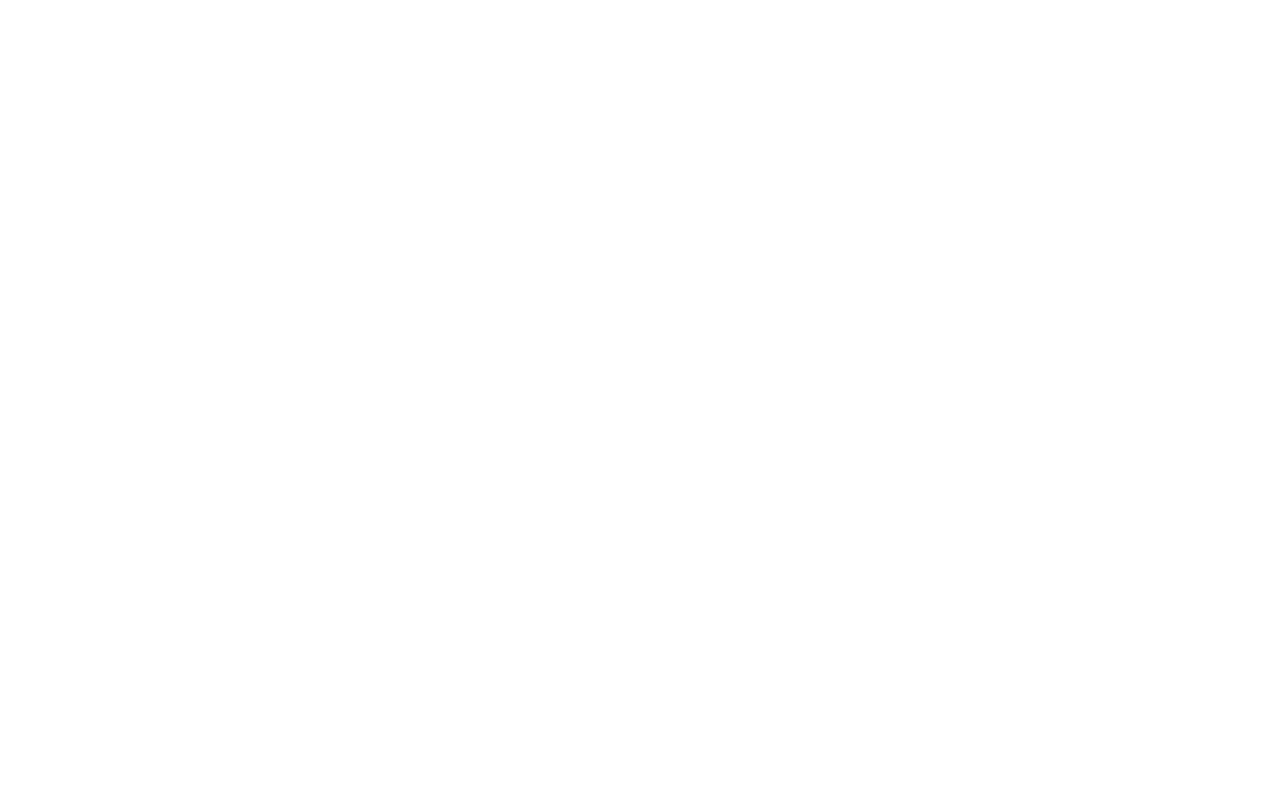
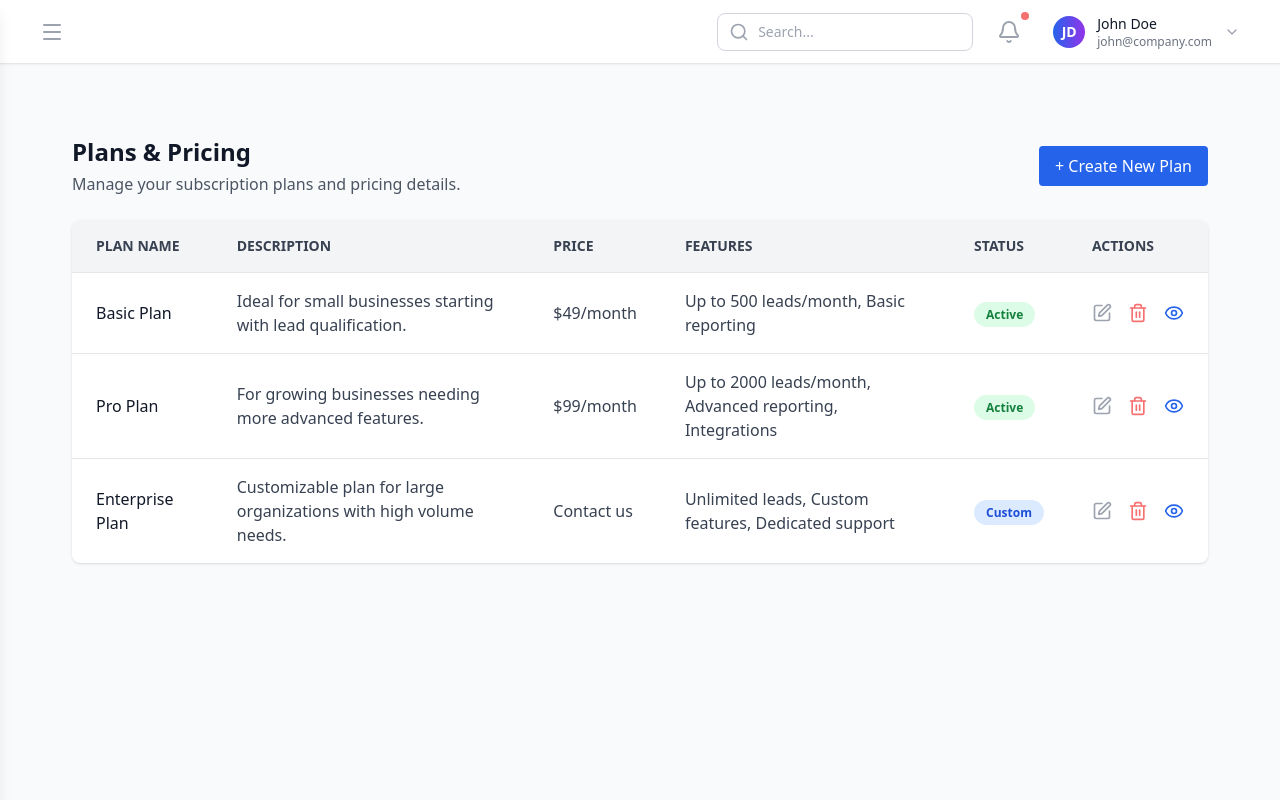
Before and after one commit to YousraAitLaaroussi/ai-lead-front-end, a Vue app in the folder ai-lead/: page /admin/Plans in a window 1280 px wide. Before the commit this address had no page. Shown: the top 800 px of the page. Built offline with nearby package versions, Linux system fonts and the light colour scheme.

Commit message:
Creatin of AdminPlans Page and fix the Links

```diff
--- a/ai-lead/src/layout/LayoutAdmin.vue
+++ b/ai-lead/src/layout/LayoutAdmin.vue
@@ -142,7 +142,6 @@
               @click.stop
             >
               <a href="#" class="block px-4 py-2 text-sm text-gray-700 hover:bg-gray-100">Your Profile</a>
-              <a href="#" class="block px-4 py-2 text-sm text-gray-700 hover:bg-gray-100">Account Settings</a>
               <a href="#" class="block px-4 py-2 text-sm text-gray-700 hover:bg-gray-100">Billing</a>
               <div class="border-t border-gray-100"></div>
               <a href="#" class="block px-4 py-2 text-sm text-gray-700 hover:bg-gray-100">Sign out</a>
@@ -199,13 +198,12 @@
 const notificationsDropdownOpen = ref(false)
 
 const navigationItems = [
-  { name: 'Dashboard', href: '/dashboard', icon: LayoutDashboard },
-  { name: 'Clients', href: '/client/leads', icon: Users, badge: 12 },
-  { name: 'Plans', href: '/client/campaigns', icon: CreditCard },
-  { name: 'Live Calls', href: '/call-logs', icon: Phone },
-  { name: 'System Logs', href: '/client/ai-intents', icon: FileText },
+  { name: 'Admin-Dashboard', href: '/admin/dashboard', icon: LayoutDashboard },
+  { name: 'Client', href: '/client-managment', icon: Users, badge: 12 },
+  { name: 'Plans', href: '/admin/Plans', icon: CreditCard },
+  { name: 'ai-intents', href: '/admin/ai-intents', icon: FileText },
   { name: 'Settings', href: '/client/billing', icon: Settings },
-  { name: 'Admin Users', href: '/client/settings', icon: UserCog },
+  { name: 'AdminUsers', href: '/admin/users', icon: UserCog },
   { name: 'Reports', href: '/client/support', icon: BarChart3 }
 ]
 
--- a/ai-lead/src/layout/LayoutClient.vue
+++ b/ai-lead/src/layout/LayoutClient.vue
@@ -168,7 +168,6 @@
                 @click.stop
               >
                 <a href="#" class="block px-4 py-2 text-sm text-gray-700 hover:bg-gray-100">Your Profile</a>
-                <a href="#" class="block px-4 py-2 text-sm text-gray-700 hover:bg-gray-100">Account Settings</a>
                 <a href="#" class="block px-4 py-2 text-sm text-gray-700 hover:bg-gray-100">Billing</a>
                 <div class="border-t border-gray-100"></div>
                 <a href="#" class="block px-4 py-2 text-sm text-gray-700 hover:bg-gray-100">Sign out</a>
@@ -247,23 +246,23 @@
     badge: '23'
   },
   {
-    name: 'Campaigns',
+    name: 'Campaigne',
     to: '/campaigne',
     icon: 'M11 3.055A9.001 9.001 0 1020.945 13H11V3.055z M20.488 9H15V3.512A9.025 9.025 0 0120.488 9z'
   },
   {
-    name: 'Call Logs',
+    name: 'Call-Logs',
     to: '/call-logs',
     icon: 'M3 5a2 2 0 012-2h3.28a1 1 0 01.948.684l1.498 4.493a1 1 0 01-.502 1.21l-2.257 1.13a11.042 11.042 0 005.516 5.516l1.13-2.257a1 1 0 011.21-.502l4.493 1.498a1 1 0 01.684.949V19a2 2 0 01-2 2h-1C9.716 21 3 14.284 3 6V5z'
   },
   {
-    name: 'AI Intents',
-    to: '/client/ai-intents',
+    name: 'Call-Monitor',
+    to: '/call-monitor',
     icon: 'M9.663 17h4.673M12 3v1m6.364 1.636l-.707.707M21 12h-1M4 12H3m3.343-5.657l-.707-.707m2.828 9.9a5 5 0 117.072 0l-.548.547A3.374 3.374 0 0014 18.469V19a2 2 0 11-4 0v-.531c0-.895-.356-1.754-.988-2.386l-.548-.547z'
   },
   {
     name: 'Billing',
-    to: '/client/billing',
+    to: '/billing',
     icon: 'M17 9V7a2 2 0 00-2-2H5a2 2 0 00-2 2v6a2 2 0 002 2h2m2 4h10a2 2 0 002-2v-6a2 2 0 00-2-2H9a2 2 0 00-2 2v6a2 2 0 002 2zm7-5a2 2 0 11-4 0 2 2 0 014 0z'
   },
   {
--- /dev/null
+++ b/ai-lead/src/pages/Admin/AdminPlansPage.vue
@@ -0,0 +1,120 @@
+<template>
+  <LayoutAdmin>
+    <div class="bg-gray-50 min-h-screen p-8">
+      <!-- Header -->
+      <div class="flex justify-between items-center mb-6">
+        <div>
+          <h1 class="text-2xl font-bold text-gray-900">Plans & Pricing</h1>
+          <p class="text-gray-600 mt-1">Manage your subscription plans and pricing details.</p>
+        </div>
+        <button class="bg-blue-600 text-white px-4 py-2 rounded hover:bg-blue-700">
+          + Create New Plan
+        </button>
+      </div>
+
+      <!-- Table -->
+      <div class="bg-white shadow rounded-lg overflow-hidden">
+        <table class="min-w-full divide-y divide-gray-200">
+          <thead class="bg-gray-100 text-sm text-gray-700 uppercase">
+            <tr>
+              <th class="px-6 py-4 text-left">Plan Name</th>
+              <th class="px-6 py-4 text-left">Description</th>
+              <th class="px-6 py-4 text-left">Price</th>
+              <th class="px-6 py-4 text-left">Features</th>
+              <th class="px-6 py-4 text-left">Status</th>
+              <th class="px-6 py-4 text-left">Actions</th>
+            </tr>
+          </thead>
+          <tbody class="divide-y divide-gray-200">
+            <tr v-for="plan in plans" :key="plan.name" class="hover:bg-gray-50">
+              <td class="px-6 py-4 font-medium text-gray-900">{{ plan.name }}</td>
+              <td class="px-6 py-4 text-gray-700">{{ plan.description }}</td>
+              <td class="px-6 py-4 text-gray-700">{{ plan.price }}</td>
+              <td class="px-6 py-4 text-gray-700">{{ plan.features }}</td>
+              <td class="px-6 py-4">
+                <span
+                  class="px-3 py-1 rounded-full text-xs font-semibold"
+                  :class="getStatusClass(plan.status)"
+                >
+                  {{ plan.status }}
+                </span>
+              </td>
+              <td class="px-6 py-4">
+                <div class="flex items-center space-x-4 text-gray-500">
+                     <!-- Edit -->
+                  <button @click="editPlan(plan)" class="text-gray-400 hover:text-gray-600 dark:hover:text-gray-300">
+                    <Edit class="w-5 h-5" />
+                  </button>
+
+                   <!-- Delete -->
+                  <button @click="deletePlan(plan)" class="text-red-400 hover:text-red-600">
+                    <Trash2 class="w-5 h-5" />
+                  </button>
+
+                  <!-- View -->
+                  <button @click="viewPlan(plan)" class="text-sm text-blue-600 hover:text-blue-800 dark:text-blue-400" title="View">
+                    <Eye class="w-5 h-5" />
+                  </button>
+
+
+
+
+                </div>
+              </td>
+            </tr>
+          </tbody>
+        </table>
+      </div>
+    </div>
+  </LayoutAdmin>
+</template>
+
+<script setup>
+import LayoutAdmin from '../../layout/LayoutAdmin.vue'
+import { Edit, Eye, Pen, Trash2 } from 'lucide-vue-next'
+
+const plans = [
+  {
+    name: 'Basic Plan',
+    description: 'Ideal for small businesses starting with lead qualification.',
+    price: '$49/month',
+    features: 'Up to 500 leads/month, Basic reporting',
+    status: 'Active',
+  },
+  {
+    name: 'Pro Plan',
+    description: 'For growing businesses needing more advanced features.',
+    price: '$99/month',
+    features: 'Up to 2000 leads/month, Advanced reporting, Integrations',
+    status: 'Active',
+  },
+  {
+    name: 'Enterprise Plan',
+    description: 'Customizable plan for large organizations with high volume needs.',
+    price: 'Contact us',
+    features: 'Unlimited leads, Custom features, Dedicated support',
+    status: 'Custom',
+  },
+]
+
+function getStatusClass(status) {
+  if (status === 'Active') return 'bg-green-100 text-green-700'
+  if (status === 'Custom') return 'bg-blue-100 text-blue-700'
+  return 'bg-gray-100 text-gray-700'
+}
+
+// Dummy methods
+function viewPlan(plan) {
+  alert(`Viewing ${plan.name}`)
+}
+
+function editPlan(plan) {
+  alert(`Editing ${plan.name}`)
+}
+
+function deletePlan(plan) {
+  if (confirm(`Are you sure you want to delete ${plan.name}?`)) {
+    alert(`${plan.name} deleted`)
+  }
+}
+</script>
--- a/ai-lead/src/pages/Admin/CallMonitor.vue
+++ b/ai-lead/src/pages/Admin/CallMonitor.vue
@@ -1,5 +1,5 @@
 <template>
-    <LayoutAdmin>
+    <LayoutClient>
   <div class="min-h-screen ">
     <div class="">
       <!-- Header Section -->
@@ -324,7 +324,7 @@
       </div>
     </div>
   </div>
-  </LayoutAdmin>
+  </LayoutClient>
 </template>
 
 <script setup>
@@ -343,7 +343,7 @@
   Tag,
   BarChart3,
 } from 'lucide-vue-next'
-import LayoutAdmin from '../../layout/LayoutAdmin.vue'
+import LayoutClient from '../../layout/LayoutClient.vue'
 
 // State
 const searchQuery = ref('')
--- a/ai-lead/src/pages/Client/ai-intents.vue
+++ b/ai-lead/src/pages/Client/ai-intents.vue
@@ -1,5 +1,5 @@
 <template>
-     <LayoutClient>
+     <LayoutAdmin>
   <div class="min-h-screen bg-gray-50 dark:bg-gray-900">
     <main >
       <!-- Campaign Selection -->
@@ -180,7 +180,7 @@
       </div>
     </div>
   </div>
- </LayoutClient>
+ </LayoutAdmin>
 </template>
 
 
@@ -190,7 +190,7 @@
     Menu, X, BarChart3, Users, Phone, Target, Brain, CreditCard, Settings,
     Sun, Moon, Plus, RefreshCw, Search, Edit, Trash2, TrendingUp, Clock
 } from 'lucide-vue-next'
-import LayoutClient from '../../layout/LayoutClient.vue'
+import LayoutAdmin from '../../layout/LayoutAdmin.vue'
 import { Eye, EyeOff } from 'lucide-vue-next'
 // Reactive data
 const sidebarOpen = ref(false)
--- a/ai-lead/src/pages/ai-intents.vue
+++ b/ai-lead/src/pages/ai-intents.vue
@@ -131,8 +131,7 @@
                 Add Intent
               </button>
               <button @click="retrainModel" :disabled="isRetraining" class="inline-flex items-center px-4 py-2 border border-gray-300 text-sm font-medium rounded-lg shadow-sm text-gray-700 bg-white hover:bg-gray-50 focus:outline-none focus:ring-2 focus:ring-offset-2 focus:ring-blue-500 dark:bg-gray-700 dark:text-gray-300 dark:border-gray-600 dark:hover:bg-gray-600 disabled:opacity-50">
-                <RefreshCw class="w-4 h-4 mr-2" :class="{ 'animate-spin': isRetraining }" />
-                {{ isRetraining ? 'Retraining...' : 'Retrain Model' }}
+
               </button>
             </div>
 
```
Also changed, not shown: ai-lead/src/router/index.js (+17 -12 lines).
